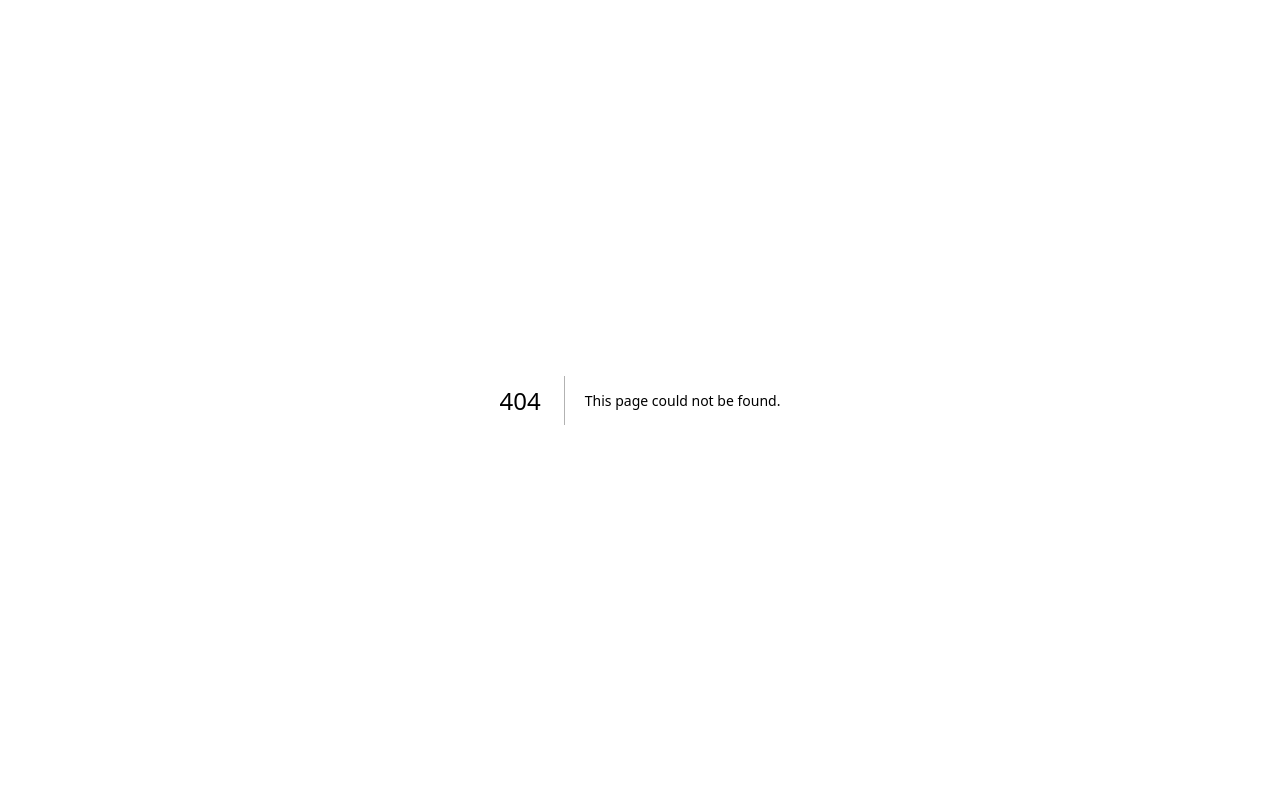
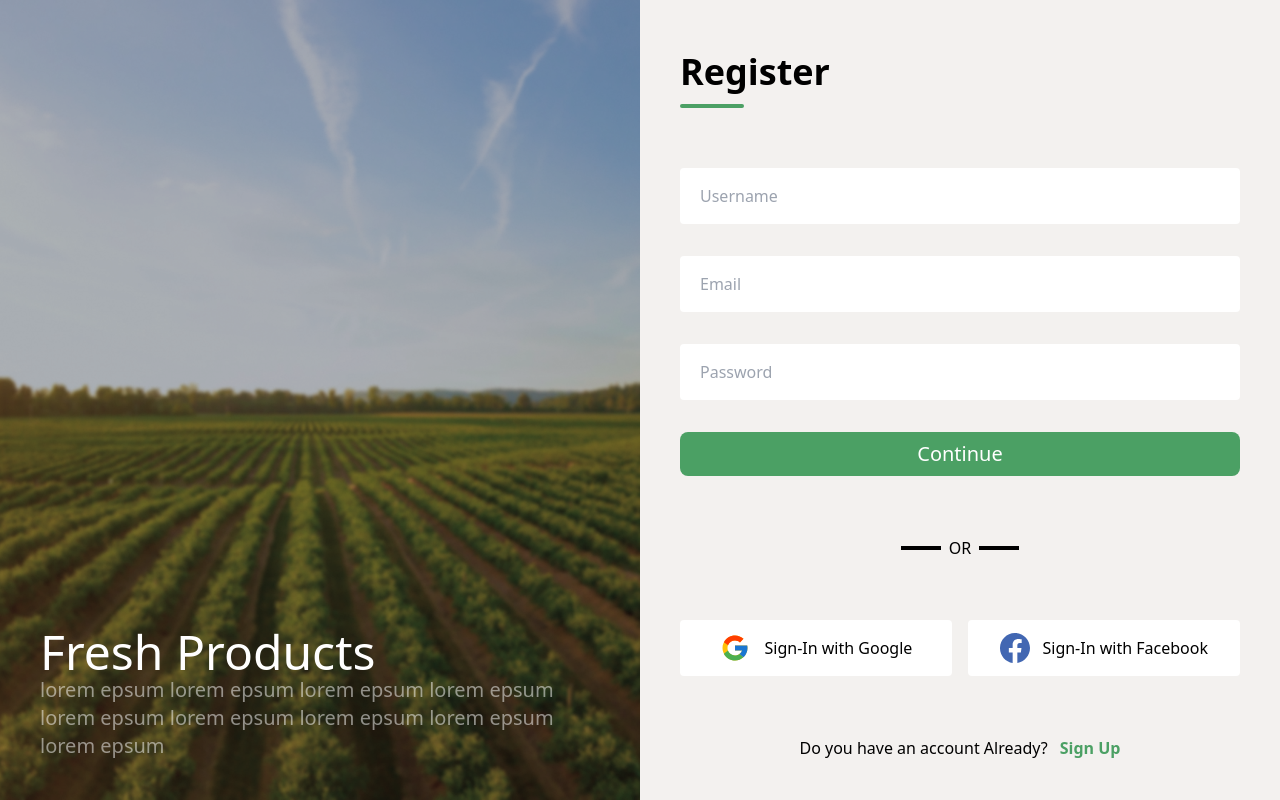
Before and after one commit to Rayan-Allali/microHack-front, a Next.js app: page /register in a window 1280 px wide. Before the commit this address had no page. Built offline with nearby package versions, Linux system fonts and the light colour scheme.

Commit message:
almost finishing the auth

```diff
--- a/package.json
+++ b/package.json
@@ -18,6 +18,8 @@
   "devDependencies": {
     "autoprefixer": "^10.4.13",
     "postcss": "^8.4.21",
+    "prettier": "^2.8.4",
+    "prettier-plugin-tailwindcss": "^0.2.4",
     "tailwindcss": "^3.2.7"
   }
 }
--- a/pages/authPage.js
+++ /dev/null
@@ -1,89 +0,0 @@
-import React, { useState } from "react";
-import { BsFacebook } from "react-icons/bs";
-import { FcGoogle } from "react-icons/fc";
-
-const authPage = () => {
-  const [isRegister, setIsRegister] = useState(true);
-  const [stepIndex, setStepIndex] = useState(1);
-  const [role, setRole] = useState("");
-  const [businessSize, setBusinessSize] = useState("");
-
-  const [email, setEmail] = useState("");
-  const [password, setPassword] = useState("");
-
-  const handleSubmit = (event) => {
-    event.preventDefault();
-  };
-  const handleSwitchSignIn = (event) => {
-    setIsRegister(false);
-  };
-
-  return isRegister ? (
-    //register component
-    <div
-      className={`flex ${
-        isRegister ? "flex-row" : "flex-row-reverse"
-      } h-screen w-screen bg-white`}
-    >
-      <div className="w-1/2 h-full bg-auth-bg px-5 py-3">
-        <h1>{isRegister ? "Register" : "Sign In"}</h1>
-        <div></div>
-        <form onSubmit={handleSubmit} className="flex-col w-full ">
-          <div>
-            <input
-              placeholder="email"
-              type="email"
-              id="email"
-              value={email}
-              onChange={(event) => setEmail(event.target.value)}
-            />
-          </div>
-
-          <div>
-            <input
-              placeholder="Password"
-              type="password"
-              id="password"
-              value={password}
-              onChange={(event) => setPassword(event.target.value)}
-            />
-          </div>
-
-          <button
-            type="submit"
-            className="bg-auth-btn rounded-lg text-center  mx-10"
-          >
-            Get Started
-          </button>
-        </form>
-        <div>OR</div>
-        <div className="flex items-center justify-center">
-          <button className="bg-white px-5 mx-3 ">
-            Google
-            <FcGoogle className="inline-block" />
-          </button>
-          <button className="bg-white px-5 mx-3">
-            Facebook
-            <BsFacebook className="inline-block" />
-          </button>
-        </div>
-        <div>
-          <p>Do you have an account?</p>
-          <a onClick={handleSwitchSignIn}>SignIn</a>
-        </div>
-      </div>
-      <div
-        className="h-screen w-1/2 bg-cover bg-center"
-        style={{ backgroundImage: `url('/Assets/imgAuth${stepIndex}.png')` }}
-      >
-        <h1>Fresh Products</h1>
-        <p>lorem epsum</p>
-      </div>
-    </div>
-  ) : (
-    //SignIn component
-    <div>SignInPage</div>
-  );
-};
-
-export default authPage;
--- /dev/null
+++ b/pages/register.js
@@ -0,0 +1,140 @@
+import React, { useState } from "react";
+import { BsFacebook } from "react-icons/bs";
+import { FcGoogle } from "react-icons/fc";
+import { RxCheckCircled } from "react-icons/rx";
+
+const register = () => {
+  const [isOpen, setIsOpen] = useState(false);
+  const [stepIndex, setStepIndex] = useState(1);
+  const [submitted, setSubmitted] = useState(false);
+
+  const [userName, setUserName] = useState("");
+  const [email, setEmail] = useState("");
+  const [password, setPassword] = useState("");
+  const [role, setRole] = useState("Are you a ?");
+
+  const toggleDropdown = () => setIsOpen(!isOpen);
+  const handleSubmit = (event) => {
+    event.preventDefault();
+  };
+  const handleContinue = () =>
+    setStepIndex(stepIndex < 2 ? stepIndex + 1 : stepIndex);
+
+  return (
+    <div className="flex h-screen w-full ">
+      <div
+        className="flex h-screen w-1/2 flex-col justify-end bg-cover bg-center p-10"
+        style={{ backgroundImage: `url('/Assets/imgAuth${stepIndex}.png')` }}
+      >
+        <h1 className="text-5xl text-white">Fresh Products</h1>
+        <p className="text-xl text-white opacity-50">
+          lorem epsum lorem epsum lorem epsum lorem epsum lorem epsum lorem
+          epsum lorem epsum lorem epsum lorem epsum
+        </p>
+      </div>
+
+      <div className="flex h-screen w-1/2 flex-col items-center justify-between gap-5  bg-auth-bg px-10 py-10">
+        <div className="flex w-full flex-col items-start justify-center">
+          <h1 className="my-3 text-4xl font-bold  ">Register</h1>
+          <div className="h-1 w-16 rounded bg-auth-btn" />
+        </div>
+
+        <form onSubmit={handleSubmit} className="flex w-full flex-col gap-8 ">
+          {stepIndex == 1 ? (
+            <div className="flex w-full flex-col gap-8 ">
+              <input
+                className="h-14 rounded  px-5"
+                placeholder="Username"
+                type="text"
+                id="username"
+                value={userName}
+                onChange={(event) => setUserName(event.target.value)}
+              />
+              <input
+                className="h-14 rounded  px-5"
+                placeholder="Email"
+                type="email"
+                id="email"
+                value={email}
+                onChange={(event) => setEmail(event.target.value)}
+              />
+              <input
+                className="h-14 rounded  px-5"
+                placeholder="Password"
+                type="password"
+                id="password"
+                value={password}
+                onChange={(event) => setPassword(event.target.value)}
+              />
+            </div>
+          ) : stepIndex == 2 ? (
+            <div className="relative">
+              <button
+                className="block w-full rounded-md border border-gray-500 py-2 px-4 font-bold text-gray-700 hover:bg-gray-200 focus:outline-none focus:ring-2 focus:ring-gray-500 focus:ring-offset-2"
+                onClick={toggleDropdown}
+              >
+                {role}
+              </button>
+              {isOpen && (
+                <div className="absolute top-12 left-0 z-50 w-full rounded-md bg-white py-2 shadow-md">
+                  <a
+                    onClick={() => {
+                      setIsOpen(false);
+                      setRole("Farmer");
+                    }}
+                    className="block w-full px-4 py-2 text-gray-800 hover:bg-gray-200"
+                  >
+                    Farmer
+                  </a>
+                  <a
+                    onClick={() => {
+                      setIsOpen(false);
+                      setRole("Holeseler");
+                    }}
+                    className="block w-full px-4 py-2 text-gray-800 hover:bg-gray-200"
+                  >
+                    Holeseler
+                  </a>
+                </div>
+              )}
+            </div>
+          ) : (
+            <></>
+          )}
+
+          <button
+            onClick={stepIndex <= 3 ? handleContinue : handleSubmit}
+            className="rounded-lg bg-auth-btn px-10 py-2 text-center text-xl text-white "
+          >
+            {stepIndex == 3 ? "Get Started" : "Continue"}
+          </button>
+        </form>
+        {stepIndex == 1 && (
+          <>
+            <div className="flex items-center gap-2">
+              <div className="h-1 w-10 bg-black" />
+              <p>OR</p>
+              <div className="h-1 w-10 bg-black" />
+            </div>
+
+            <div className="flex w-full justify-center gap-4">
+              <button className="flex h-14 w-1/2 items-center justify-between rounded bg-white px-10 ">
+                <FcGoogle size={30} /> Sign-In with Google
+              </button>
+              <button className="flex h-14 w-1/2 items-center justify-between rounded bg-white px-8 ">
+                <BsFacebook size={30} color="#4267B2" /> Sign-In with Facebook
+              </button>
+            </div>
+          </>
+        )}
+
+        <div className="flex gap-3">
+          <p>Do you have an account Already?</p>
+          <a className="font-bold text-auth-btn">Sign Up</a>
+        </div>
+      </div>
+    </div>
+  );
+};
+
+export default register;
```
Also changed, not shown: 1 other file (tests, documents, lock files or other folders).
